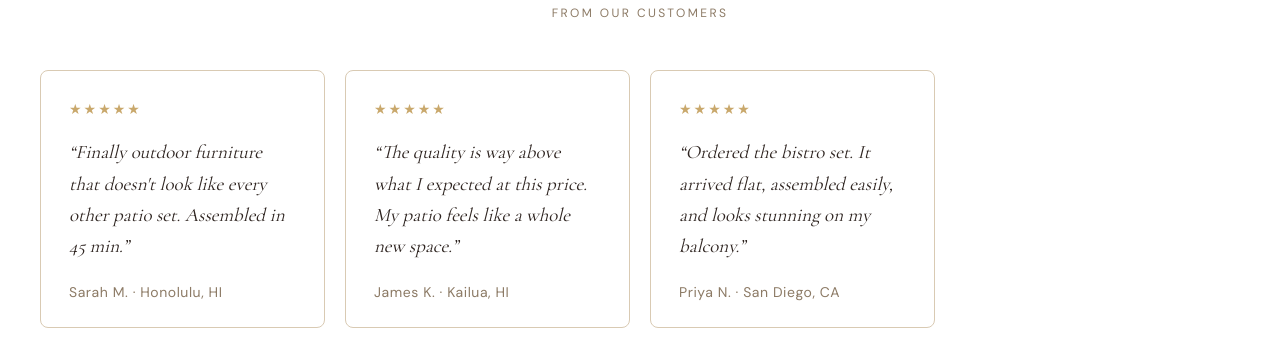
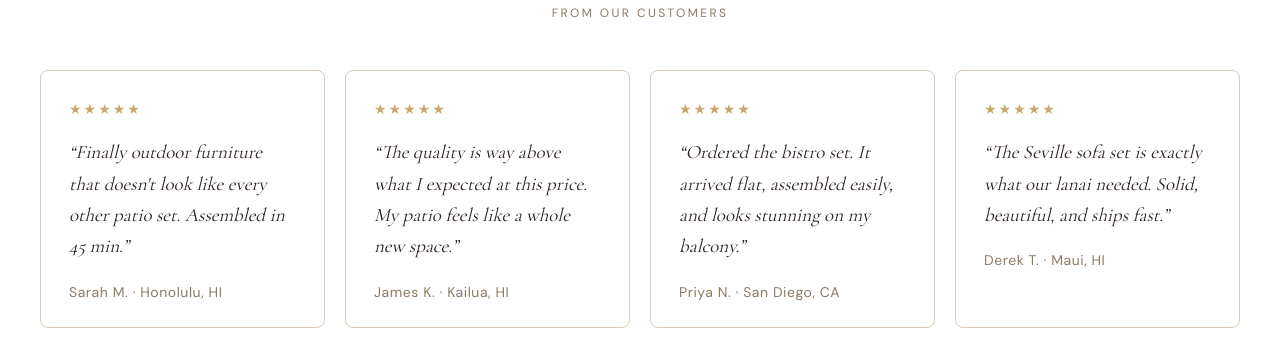
Before and after one commit to tramnguyen-107/koa-concepts, a Next.js app: page / in a window 1280 px wide. Shown: the part 2457-2797 px from the top of the page. Built offline with nearby package versions, Linux system fonts and the light colour scheme.

Commit message:
feat: add 3 more customer reviews

```diff
--- a/src/app/page.tsx
+++ b/src/app/page.tsx
@@ -26,6 +26,9 @@ const reviews = [
   { quote: 'Finally outdoor furniture that doesn\'t look like every other patio set. Assembled in 45 min.', name: 'Sarah M.', location: 'Honolulu, HI' },
   { quote: 'The quality is way above what I expected at this price. My patio feels like a whole new space.', name: 'James K.', location: 'Kailua, HI' },
   { quote: 'Ordered the bistro set. It arrived flat, assembled easily, and looks stunning on my balcony.', name: 'Priya N.', location: 'San Diego, CA' },
+  { quote: 'The Seville sofa set is exactly what our lanai needed. Solid, beautiful, and ships fast.', name: 'Derek T.', location: 'Maui, HI' },
+  { quote: 'I was skeptical about ordering furniture online but these exceeded every expectation. Worth every penny.', name: 'Monica L.', location: 'Austin, TX' },
+  { quote: 'Love how minimal and modern everything looks. Finally something that fits my aesthetic without breaking the bank.', name: 'Anh P.', location: 'Los Angeles, CA' },
 ];
 
 export default function Home() {
```
